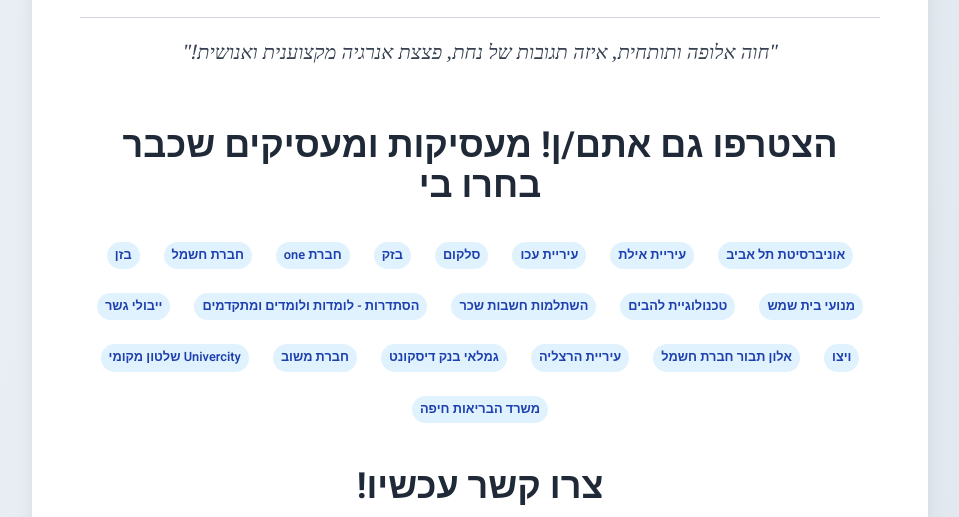
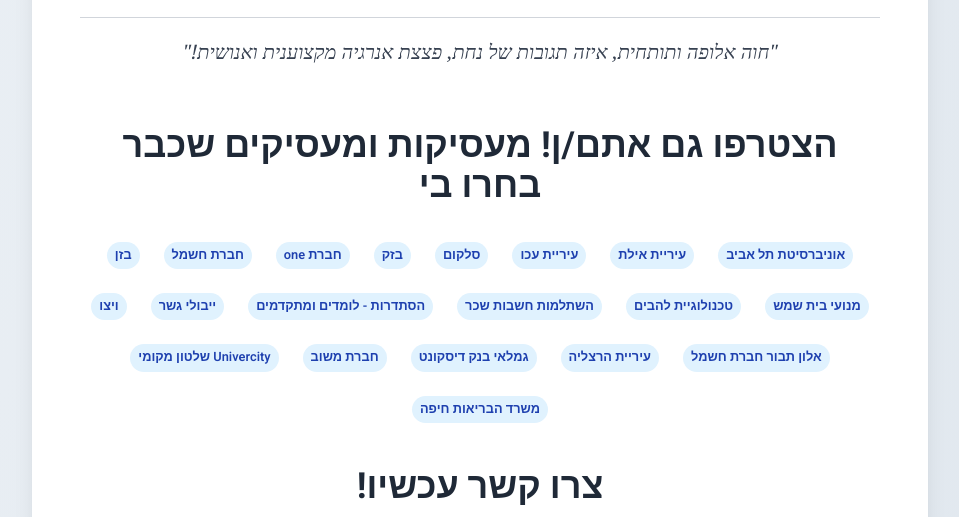
Before and after one commit to devForYou1/HavaS_Ready_For_Retirement, a plain HTML site: page index.html in a window 1280 px wide. Shown: the part 2585-3102 px from the top of the page, without its empty margins (160-1119 px from the left). Drawn offline with nearby package versions, Linux system fonts and the light colour scheme.

Commit message:
Update index.html

```diff
--- a/index.html
+++ b/index.html
@@ -427,7 +427,7 @@
             <div class="client-tag">מנועי בית שמש</div>
             <div class="client-tag">טכנולוגיית להבים</div>
             <div class="client-tag">השתלמות חשבות שכר</div>
-            <div class="client-tag">הסתדרות - לומדות ולומדים ומתקדמים</div>
+            <div class="client-tag">הסתדרות - לומדים ומתקדמים</div>
             <div class="client-tag">ייבולי גשר</div>
             <div class="client-tag">ויצו</div>
             <div class="client-tag">אלון תבור חברת חשמל</div>
```
